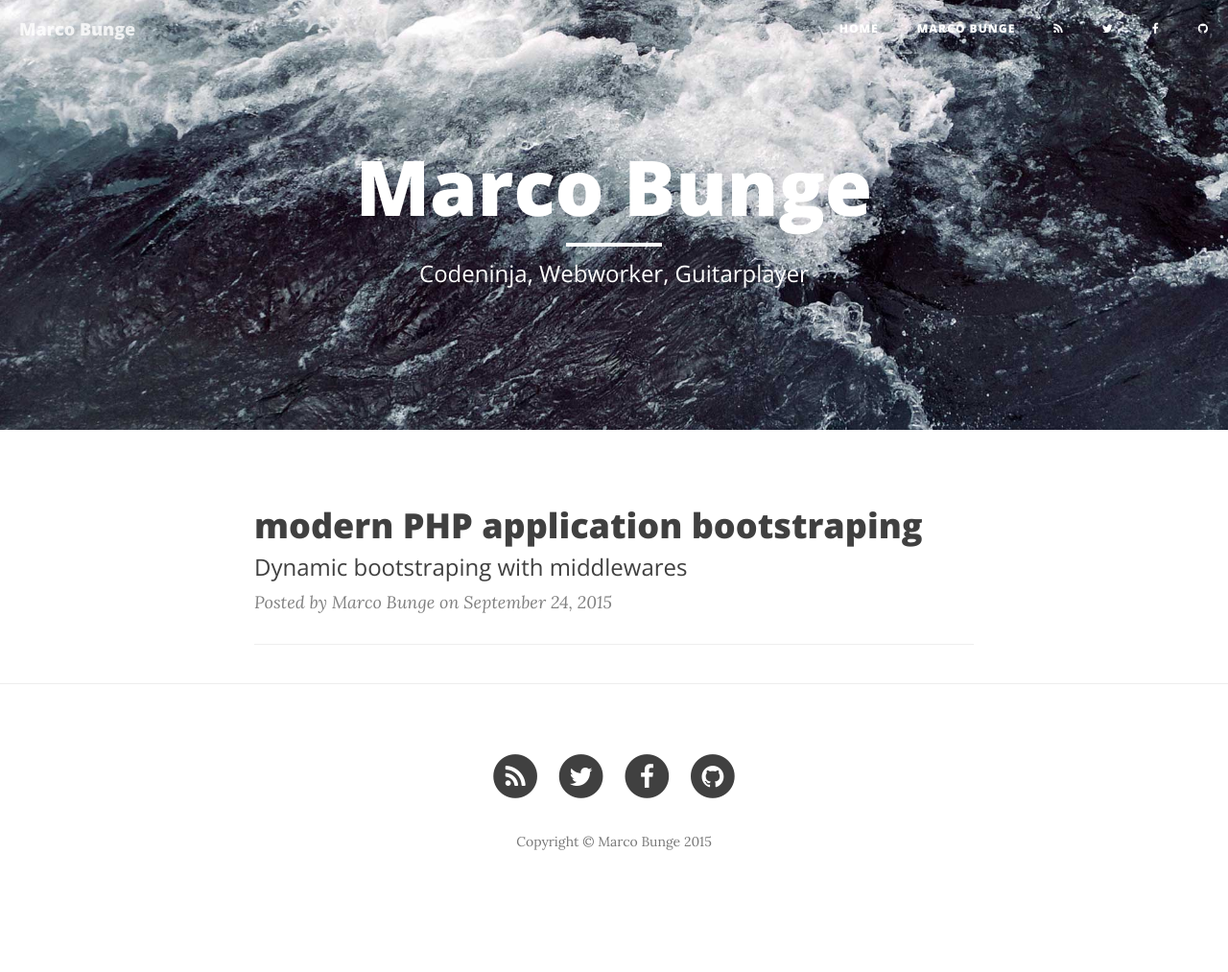
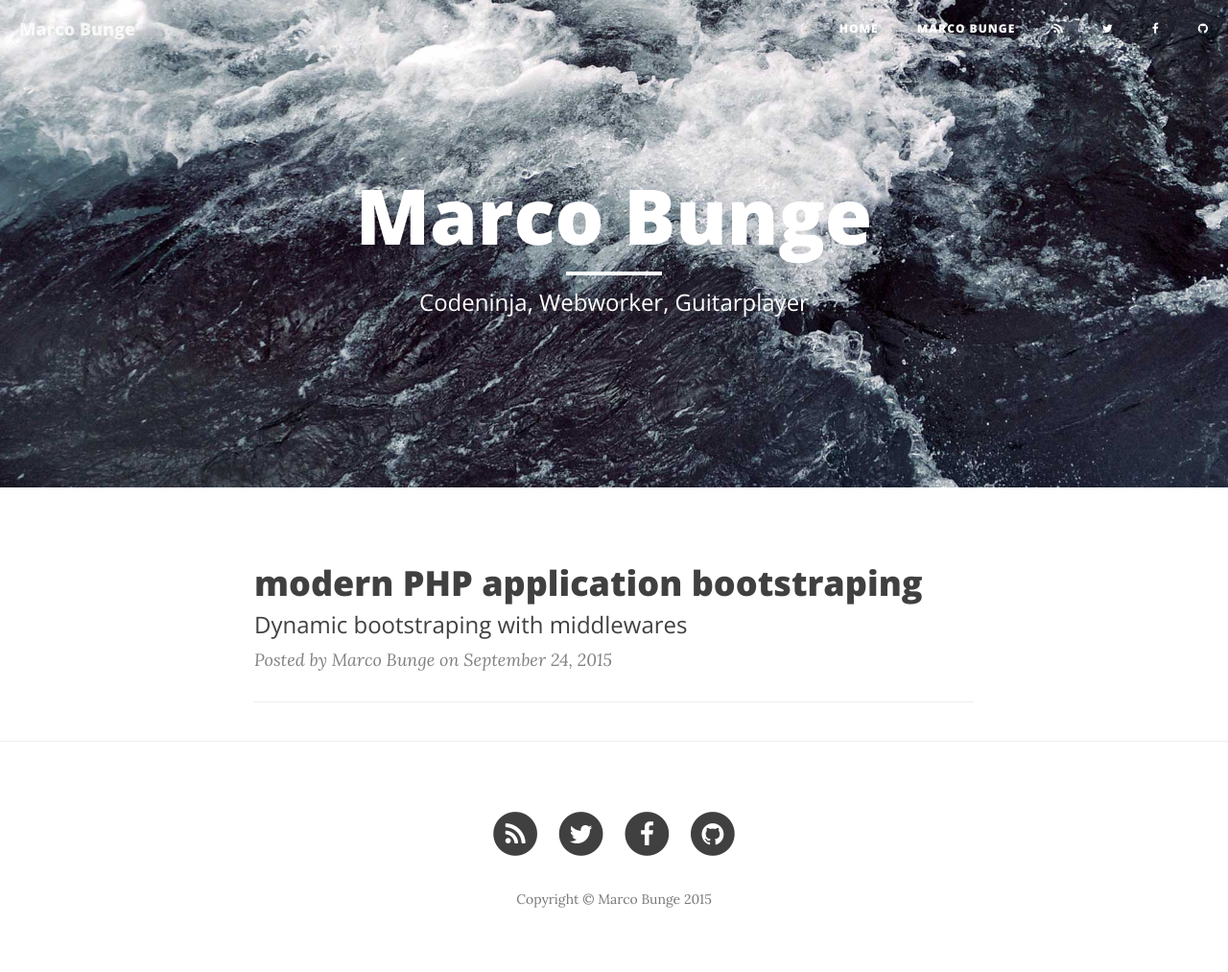
Before and after one commit to mbunge/mbunge.github.io, a Jekyll site: the page built from index.html, in a window 1280 px wide. Shown: the whole page at 96% size. Built offline with Jekyll 4.4.1, drawn with Linux system fonts in a browser that asks for light colours; nearby versions of some CDN libraries; the list of posts is cut into pages by our own code; before the commit the page ends 953 px from its top, so only the background shows below that.

Commit message:
Update clean-blog.css

```diff
--- a/css/clean-blog.css
+++ b/css/clean-blog.css
@@ -147,7 +147,7 @@ hr.small {
   .intro-header .site-heading,
   .intro-header .post-heading,
   .intro-header .page-heading {
-    padding: 150px 0;
+    padding: 180px 0;
   }
 }
 .intro-header .site-heading,
```
